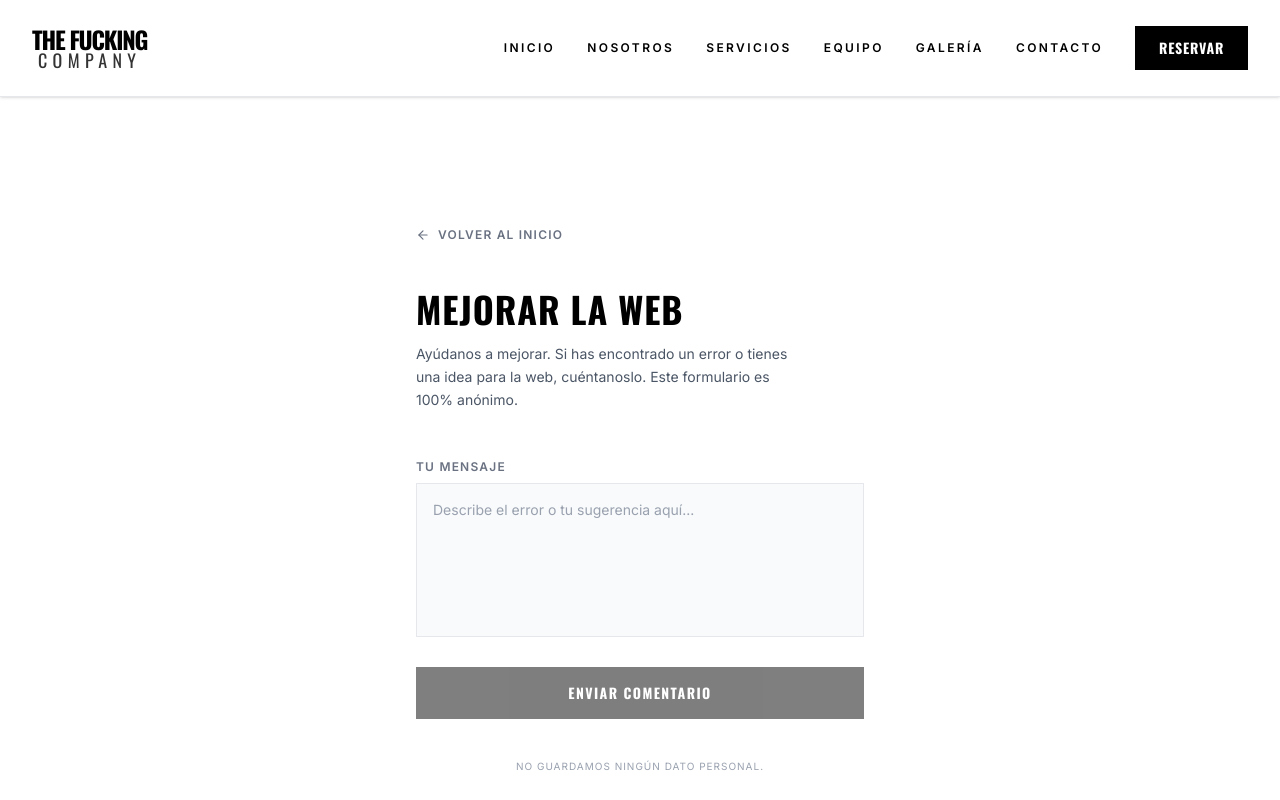
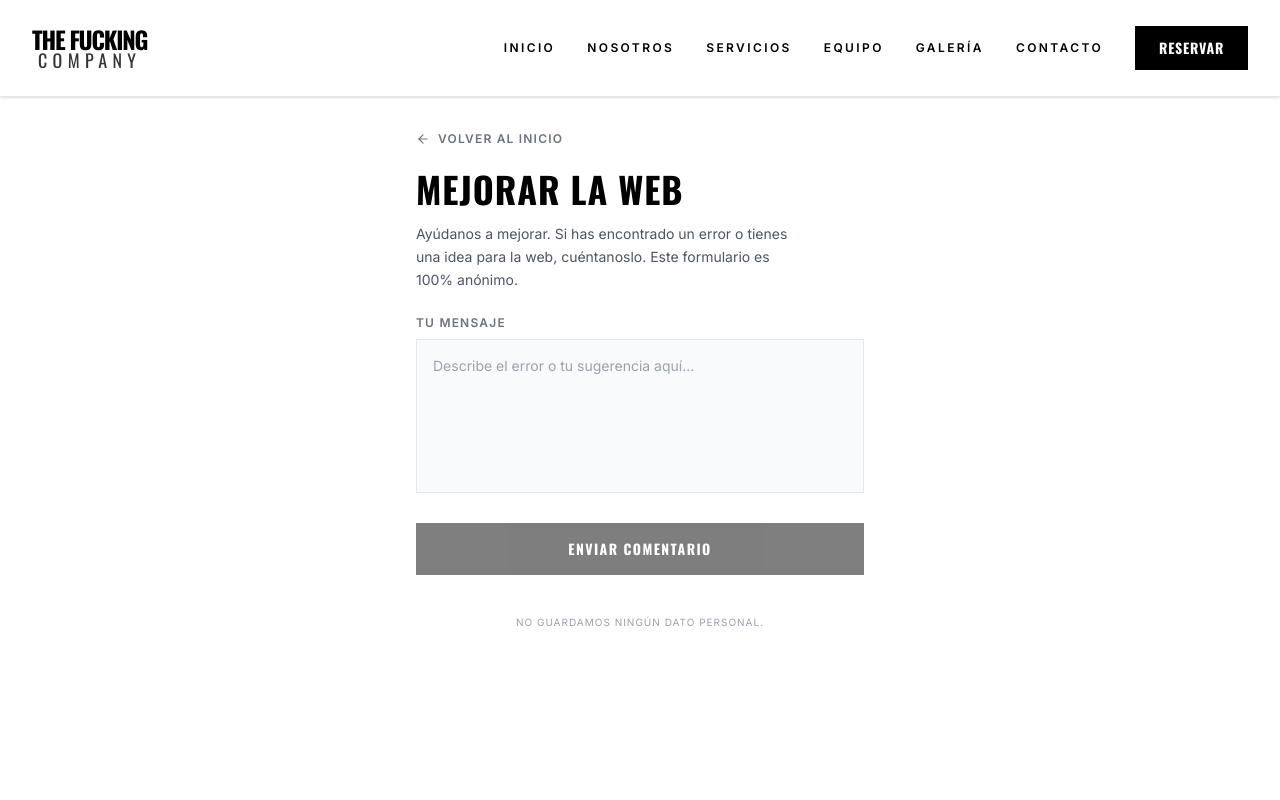
Before and after one commit to thefckingcompany/tfc-web, a React (Vite) app: page /mejorar-web in a window 1280 px wide. Shown: the top 800 px of the page. Built offline with nearby package versions, Linux system fonts and the light colour scheme.

Commit message:
Reduce vertical spacing on feedback page for more compact layout

```diff
--- a/src/pages/WebFeedback.tsx
+++ b/src/pages/WebFeedback.tsx
@@ -20,9 +20,9 @@ const WebFeedback = () => {
     };
 
     return (
-        <div className="min-h-screen bg-white text-black pt-32 pb-20 px-6 font-sans">
+        <div className="min-h-screen bg-white text-black pt-8 pb-8 px-6 font-sans">
             <div className="max-w-md mx-auto">
-                <Link to="/" className="inline-flex items-center text-xs font-bold uppercase tracking-widest mb-12 text-gray-500 hover:text-black transition-colors">
+                <Link to="/" className="inline-flex items-center text-xs font-bold uppercase tracking-widest mb-6 text-gray-500 hover:text-black transition-colors">
                     <ArrowLeft className="mr-2" size={14} /> Volver al inicio
                 </Link>
 
@@ -30,7 +30,7 @@ const WebFeedback = () => {
                     Mejorar la Web
                 </h1>
 
-                <p className="text-gray-600 text-sm mb-12 leading-relaxed max-w-sm">
+                <p className="text-gray-600 text-sm mb-6 leading-relaxed max-w-sm">
                     Ayúdanos a mejorar. Si has encontrado un error o tienes una idea para la web, cuéntanoslo. Este formulario es 100% anónimo.
                 </p>
 
```
